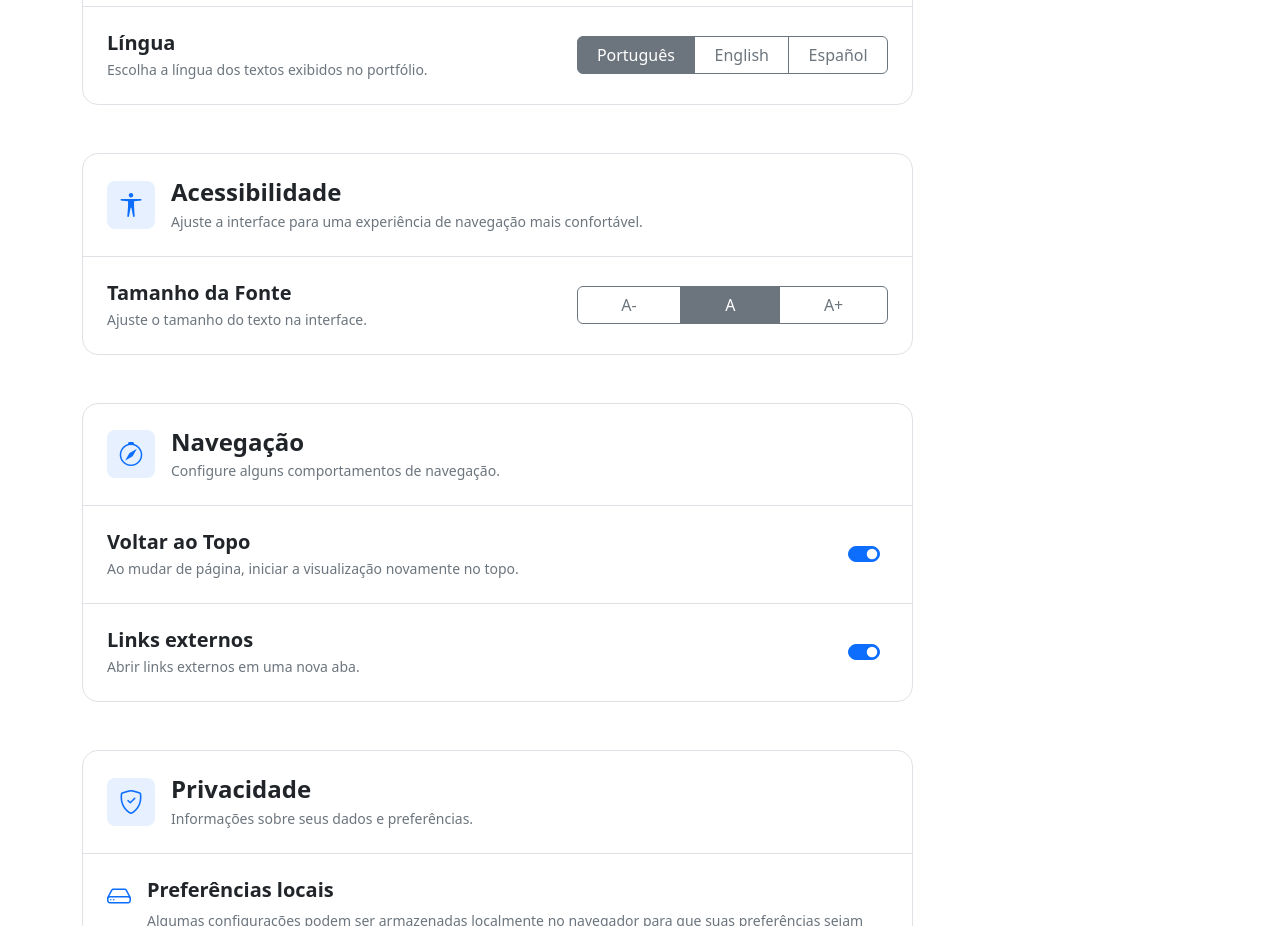
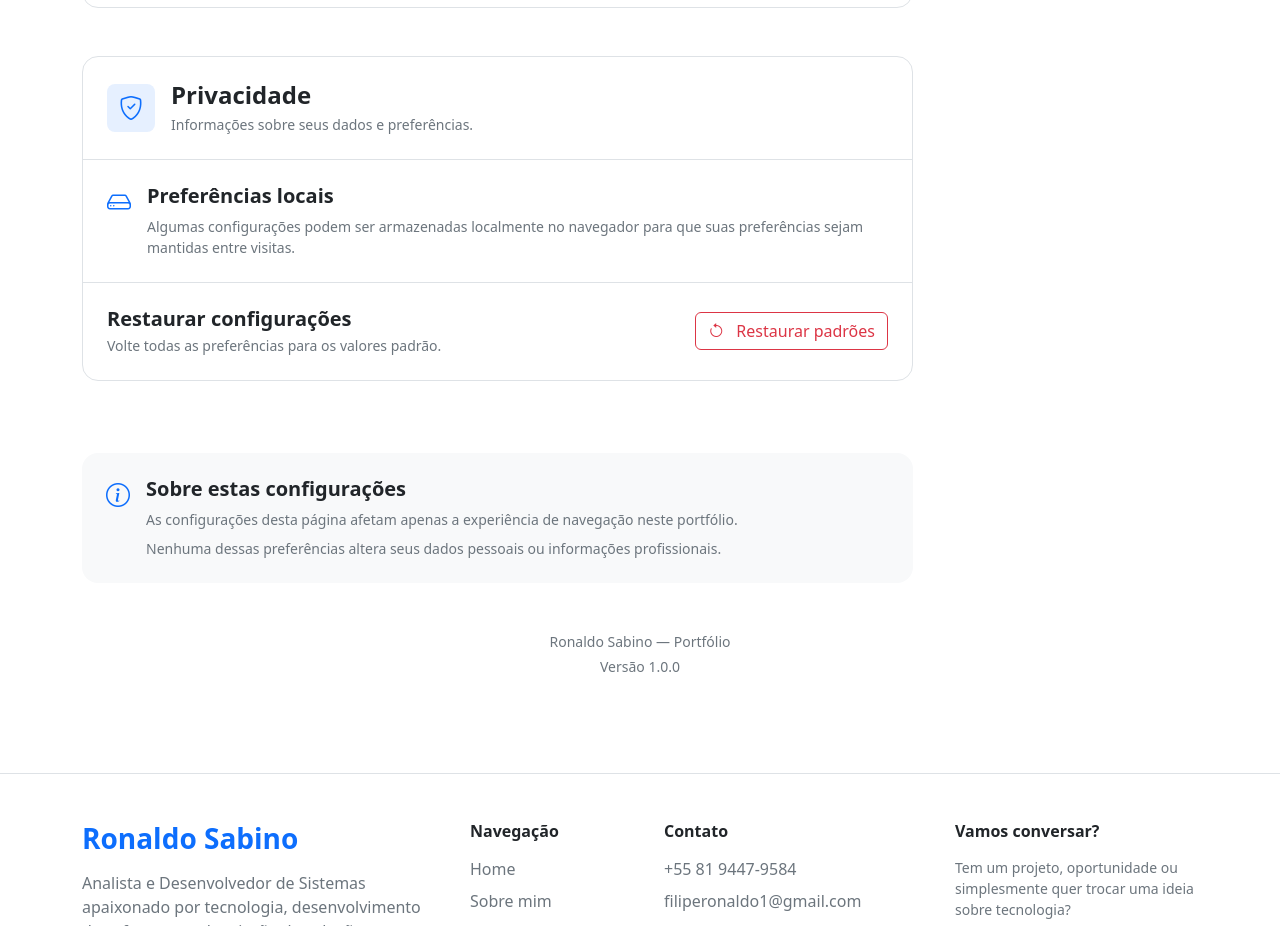
Before and after one commit to ronaldosabino/professional-portfolio, an Angular app: page /settings in a window 1280 px wide. Shown: the part 860-1786 px from the top of the page. Built offline with nearby package versions, Linux system fonts and the light colour scheme.

Commit message:
feat: update settings section to improve accessibility and readability by modifying comments and structure

```diff
--- a/src/app/features/settings/settings.html
+++ b/src/app/features/settings/settings.html
@@ -114,7 +114,7 @@
 
 
                     <!-- ANIMAÇÕES -->
-                    <div class="p-4">
+                    <!-- <div class="p-4">
 
                         <div class="d-flex justify-content-between align-items-center gap-4">
 
@@ -143,7 +143,7 @@
 
                         </div>
 
-                    </div>
+                    </div> -->
 
                 </div>
 
@@ -248,7 +248,7 @@
 
 
     <!-- ACESSIBILIDADE -->
-    <section class="py-4">
+    <!-- <section class="py-4">
 
         <div class="row">
 
@@ -281,7 +281,7 @@
                     </div>
 
 
-                    <!-- TAMANHO DA FONTE -->
+                    TAMANHO DA FONTE
                     <div class="p-4 ">
 
                         <div class="row align-items-center g-4">
@@ -332,8 +332,8 @@
                     </div>
 
 
-                    <!-- CONTRASTE -->
-                    <!-- <div class="p-4 border-bottom">
+                    CONTRASTE
+                    <div class="p-4 border-bottom">
 
                         <div class="d-flex justify-content-between align-items-center gap-4">
 
@@ -363,11 +363,11 @@
 
                         </div>
 
-                    </div> -->
+                    </div>
 
 
-                    <!-- REDUZIR MOVIMENTO -->
-                    <!-- <div class="p-4">
+                    REDUZIR MOVIMENTO
+                    <div class="p-4">
 
                         <div class="d-flex justify-content-between align-items-center gap-4">
 
@@ -397,7 +397,7 @@
 
                         </div>
 
-                    </div> -->
+                    </div>
 
                 </div>
 
@@ -405,11 +405,11 @@
 
         </div>
 
-    </section>
+    </section> -->
 
 
     <!-- NAVEGAÇÃO -->
-    <section class="py-4">
+    <!-- <section class="py-4">
 
         <div class="row">
 
@@ -442,7 +442,7 @@
                     </div>
 
 
-                    <!-- SCROLL TO TOP -->
+                    SCROLL TO TOP
                     <div class="p-4 border-bottom">
 
                         <div class="d-flex justify-content-between align-items-center gap-4">
@@ -475,7 +475,7 @@
                     </div>
 
 
-                    <!-- LINKS EXTERNOS -->
+                    LINKS EXTERNOS
                     <div class="p-4">
 
                         <div class="d-flex justify-content-between align-items-center gap-4">
@@ -513,7 +513,7 @@
 
         </div>
 
-    </section>
+    </section> -->
 
 
     <!-- PRIVACIDADE -->
```
